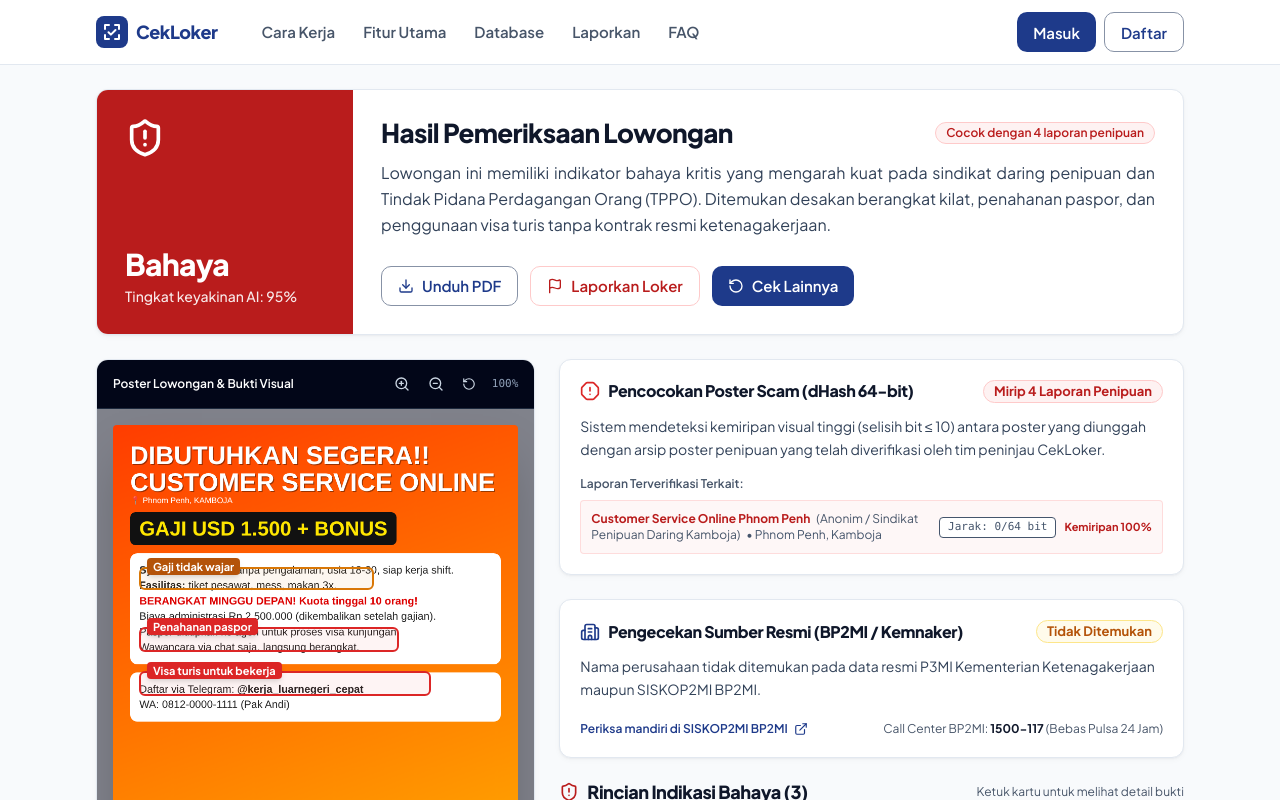
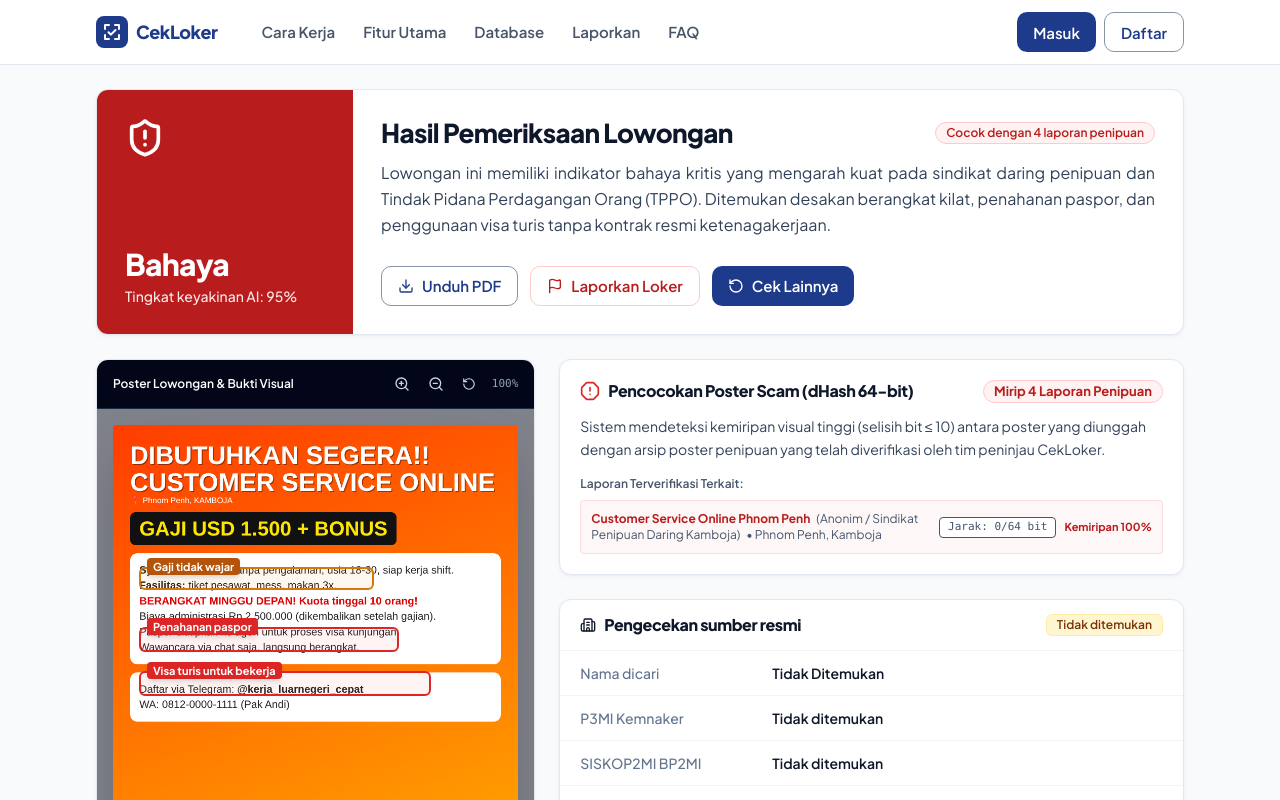
Before and after one commit to akmalscript/cekloker, a Next.js app in the folder apps/web/: page /hasil/kamboja in a window 1280 px wide. Shown: the top 800 px of the page. Built offline with nearby package versions, Linux system fonts and the light colour scheme; no server answers.

Commit message:
style: update official verification card to structured tabular rows
Convert the official verification section into structured tabular rows with compact typography, refined padding, and updated footer styling.

```diff
--- a/apps/web/src/app/hasil/[id]/ResultClient.tsx
+++ b/apps/web/src/app/hasil/[id]/ResultClient.tsx
@@ -19,6 +19,7 @@ import {
   ShieldCheck,
   TriangleAlert,
 } from "lucide-react";
+import { cn } from "@/lib/utils";
 import { Navbar } from "@/components/Navbar";
 import { Footer } from "@/components/Footer";
 import { RiskBadge } from "@/components/ui/Badge";
@@ -675,77 +676,99 @@ export default function ResultClient({ id: rawId }: ResultClientProps) {
               )}
 
               {/* Verifikasi Sumber Resmi Pemerintah (BP2MI / Kemnaker - FR-RSM-01 s/d 04) */}
-              <div className="card p-5 bg-white space-y-3">
-                <div className="flex items-center justify-between">
-                  <h3 className="font-bold text-base text-ink flex items-center gap-2">
-                    <Building2 className="h-5 w-5 text-navy" />
-                    <span>Pengecekan Sumber Resmi (BP2MI / Kemnaker)</span>
+              <div className="card !p-0 bg-white shadow-card rounded-2xl overflow-hidden divide-y divide-slate-100 border border-line">
+                {/* Header Card */}
+                <div className="px-4 sm:px-5 py-3 sm:py-3.5 flex items-center justify-between gap-3">
+                  <h3 className="font-bold text-sm sm:text-base text-ink flex items-center gap-2">
+                    <Building2 className="h-4 w-4 text-ink shrink-0" />
+                    <span>Pengecekan sumber resmi</span>
                   </h3>
                   <span
-                    className={`badge ${
-                      official_check.found ? "badge-aman" : "badge-waspada"
-                    }`}
+                    className={cn(
+                      "font-semibold text-xs px-2.5 py-0.5 rounded-md border",
+                      official_check.found
+                        ? "bg-emerald-100/80 text-emerald-900 border-emerald-200/60"
+                        : "bg-amber-100/80 text-amber-900 border-amber-200/60"
+                    )}
                   >
-                    {official_check.found ? "Ditemukan Resmi" : "Tidak Ditemukan"}
+                    {official_check.found ? "Ditemukan resmi" : "Tidak ditemukan"}
                   </span>
                 </div>
 
-                <p className="text-sm text-slate-700 leading-relaxed">
-                  {official_check.detail}
-                </p>
+                {/* Baris 1: Nama dicari */}
+                <div className="px-4 sm:px-5 py-2.5 sm:py-3 flex flex-col sm:flex-row sm:items-center justify-between sm:justify-start gap-0.5 sm:gap-4 text-xs sm:text-sm">
+                  <span className="w-36 sm:w-44 shrink-0 text-slate-500 font-medium">
+                    Nama dicari
+                  </span>
+                  <span className="font-semibold text-ink">
+                    {result.extracted?.company &&
+                    result.extracted.company !== "-" &&
+                    !result.extracted.company.toLowerCase().includes("tidak dicantumkan")
+                      ? result.extracted.company
+                      : official_check.p3mi_name || "Tidak dicantumkan"}
+                  </span>
+                </div>
 
-                {official_check.found && official_check.p3mi_name && (
-                  <div className="rounded bg-slate-50 p-3 text-xs text-slate-800 border border-slate-200 space-y-1.5">
-                    <div className="flex items-center justify-between flex-wrap gap-2">
-                      <div>
-                        <strong>Nama P3MI Terdaftar:</strong> {official_check.p3mi_name}
-                      </div>
-                      {official_check.license_status && (
-                        <span className="inline-flex items-center gap-1 font-semibold text-aman-ink bg-aman-tint px-2 py-0.5 rounded text-[11px] border border-aman-line">
-                          <span className="h-1.5 w-1.5 rounded-full bg-aman"></span>
-                          Status Izin: {official_check.license_status}
-                        </span>
-                      )}
-                    </div>
+                {/* Baris 2: P3MI Kemnaker */}
+                <div className="px-4 sm:px-5 py-2.5 sm:py-3 flex flex-col sm:flex-row sm:items-center justify-between sm:justify-start gap-0.5 sm:gap-4 text-xs sm:text-sm">
+                  <span className="w-36 sm:w-44 shrink-0 text-slate-500 font-medium">
+                    P3MI Kemnaker
+                  </span>
+                  <span className="font-semibold text-ink">
+                    {official_check.found
+                      ? official_check.license_status
+                        ? `Terdaftar (${official_check.license_status})`
+                        : "Terdaftar Resmi"
+                      : "Tidak ditemukan"}
+                  </span>
+                </div>
 
-                    {official_check.sip2mi_code && (
-                      <div>
-                        <strong>Nomor Izin SIP2MI / KEP:</strong> {official_check.sip2mi_code}
-                      </div>
-                    )}
+                {/* Baris 3: SISKOP2MI BP2MI */}
+                <div className="px-4 sm:px-5 py-2.5 sm:py-3 flex flex-col sm:flex-row sm:items-center justify-between sm:justify-start gap-0.5 sm:gap-4 text-xs sm:text-sm">
+                  <span className="w-36 sm:w-44 shrink-0 text-slate-500 font-medium">
+                    SISKOP2MI BP2MI
+                  </span>
+                  <span className="font-semibold text-ink">
+                    {official_check.found
+                      ? official_check.sip2mi_code
+                        ? `Terdaftar (${official_check.sip2mi_code})`
+                        : "Terdaftar Resmi"
+                      : "Tidak ditemukan"}
+                  </span>
+                </div>
 
-                    {official_check.countries && official_check.countries.length > 0 && (
-                      <div>
-                        <strong>Negara Penempatan Resmi:</strong> {official_check.countries.join(", ")}
-                      </div>
-                    )}
-
-                    {official_check.job_types && official_check.job_types.length > 0 && (
-                      <div>
-                        <strong>Sektor Pekerjaan Resmi:</strong> {official_check.job_types.join(", ")}
-                      </div>
-                    )}
-
-                    {!official_check.is_exact && official_check.similarity_score !== undefined && (
-                      <div className="text-[11px] text-muted italic pt-0.5">
-                        * Pencarian toleran salah ketik: terdeteksi kecocokan fonetik/ejaan dengan kemiripan {Math.round(official_check.similarity_score * 100)}%.
-                      </div>
-                    )}
+                {/* Baris Opsional Jika Resmi & Ada Data Tambahan */}
+                {official_check.found && official_check.countries && official_check.countries.length > 0 && (
+                  <div className="px-4 sm:px-5 py-2.5 sm:py-3 flex flex-col sm:flex-row sm:items-center justify-between sm:justify-start gap-0.5 sm:gap-4 text-xs sm:text-sm">
+                    <span className="w-36 sm:w-44 shrink-0 text-slate-500 font-medium">
+                      Negara Penempatan
+                    </span>
+                    <span className="font-semibold text-ink">
+                      {official_check.countries.join(", ")}
+                    </span>
                   </div>
                 )}
 
-                <div className="pt-2 flex flex-wrap items-center justify-between gap-3 text-xs">
+                {/* Notifikasi Toleran Salah Ketik */}
+                {!official_check.is_exact && official_check.similarity_score !== undefined && (
+                  <div className="px-4 sm:px-5 py-2 bg-amber-50/60 text-[11px] text-amber-900 italic">
+                    * Pencarian toleran salah ketik: terdeteksi kecocokan fonetik/ejaan dengan kemiripan{" "}
+                    {Math.round(official_check.similarity_score * 100)}%.
+                  </div>
+                )}
+
+                {/* Footer Link & Call Center */}
+                <div className="px-4 sm:px-5 py-3 flex flex-wrap items-center justify-between gap-2.5 text-xs">
                   <a
                     href={official_check.link || "https://siskop2mi.bp2mi.go.id/"}
                     target="_blank"
                     rel="noopener noreferrer"
-                    className="inline-flex items-center gap-1.5 font-semibold text-navy hover:underline"
+                    className="font-semibold text-navy hover:underline underline"
                   >
-                    <span>Periksa mandiri di SISKOP2MI BP2MI</span>
-                    <ExternalLink className="h-3.5 w-3.5" />
+                    Periksa mandiri di SISKOP2MI
                   </a>
-                  <span className="text-muted">
-                    Call Center BP2MI: <strong className="text-ink">1500-117</strong> (Bebas Pulsa 24 Jam)
+                  <span className="text-slate-600">
+                    Call Center BP2MI: <strong className="font-bold text-ink">1500–117</strong> (24 jam)
                   </span>
                 </div>
               </div>
```
